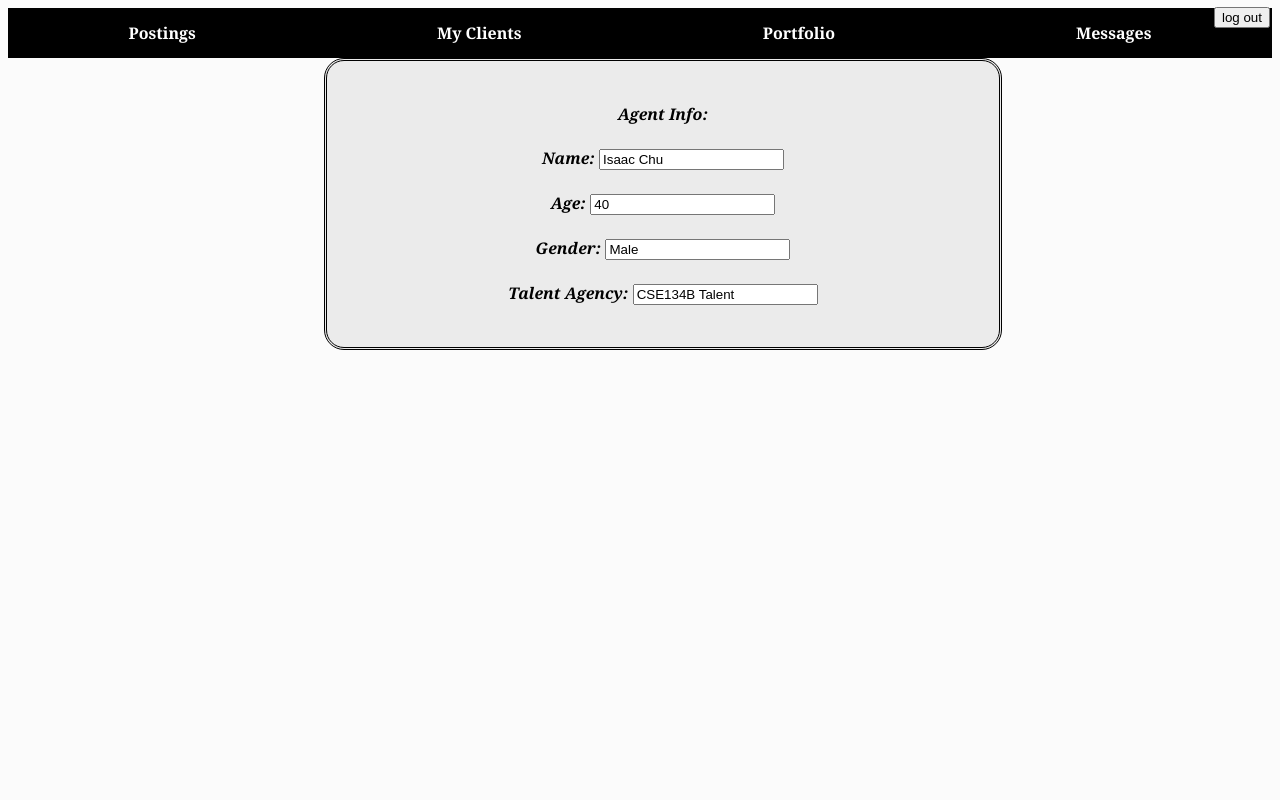
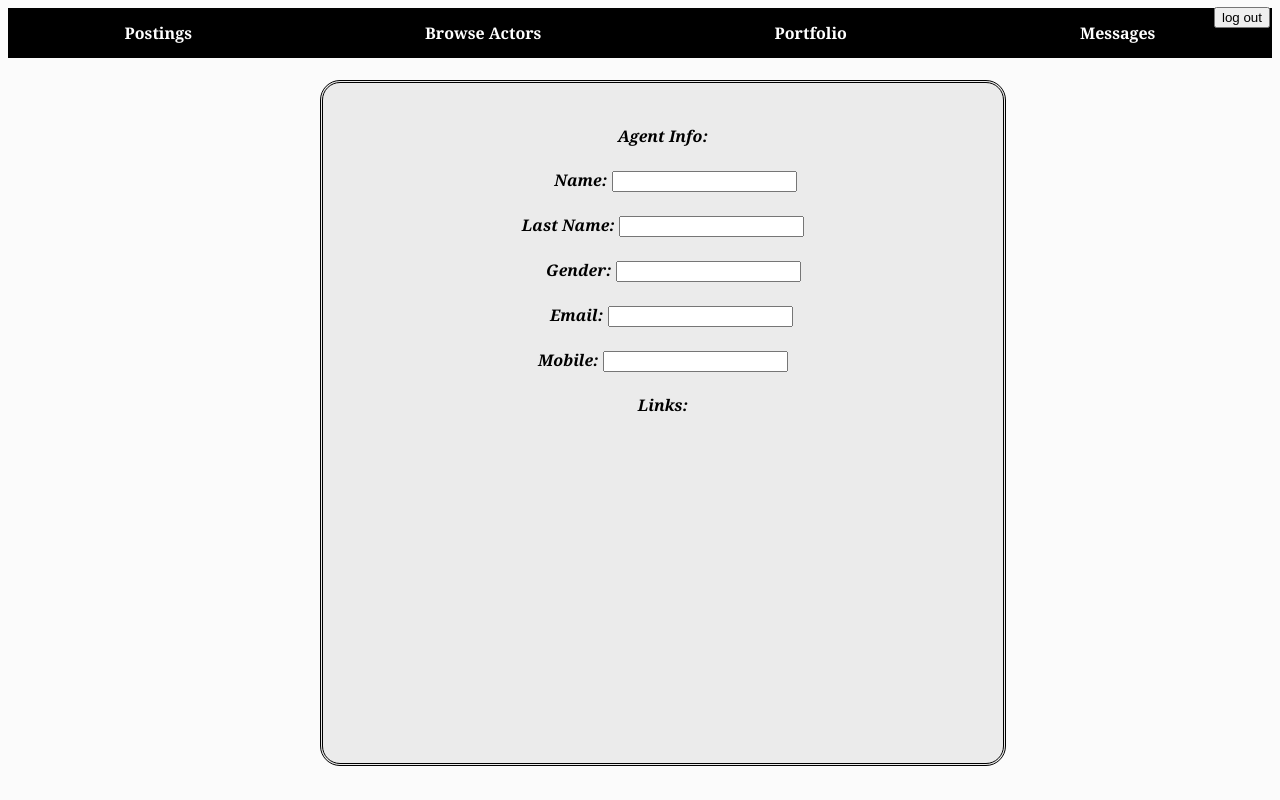
Before and after one commit to lryu1/CSE134B, a plain HTML site: page AgentPortfolio.html in a window 1280 px wide. Drawn offline with Linux system fonts and the light colour scheme.

Commit message:
Add files via upload

```diff
--- a/AgentPortfolio.html
+++ b/AgentPortfolio.html
@@ -1,26 +1,38 @@
 <!DOCTYPE html>
 <html>
 <head>
-    <title>Agent's Clients</title>
-     <meta charset="utf-8" />
+
     <link rel="stylesheet" href="styles.css">
     <style>
+        div.agentInfo {
+            position: absolute;
+            top: 10%;
+            left: 25%;
+            height: 80%;
+            width: 50%;
+            border-radius: 20px;
+            border-style: double;
+            background-color: #EBEBEB;
+            padding: 20px;
+            font-style: italic;
+            font-weight: bold;
+            text-align: center;
+        }
 
 
-img {
-    display: block;
-    margin-left: auto;
-    margin-right: auto;
-}
+    </style>
 
-</style>
+
 </head>
+<body>
 
-<body>
+
+
     <ul>
-        <li><a href="./AgentsPostings.html">Postings</a></li>
-        <li><a href="./AgentsClients.html">My Clients</a></li>
-        <li><a href=."#portfolio">Portfolio</a></li>
+
+        <li><a href="#postings">Postings</a></li>
+        <li><a href="./AgentsClients.html">Browse Actors</a></li>
+        <li><a href="./AgentPortfolio.html">Portfolio</a></li>
         <li><a href=./Messages.html>Messages</a></li>
     </ul>
     <form name="form1" method="post" action="index.html">
@@ -29,30 +41,43 @@ img {
         </label>
     </form>
 
-<div class = "personInfo">
 
+
+    <div class="agentInfo">
+
+        <form action="/action_page.php">
             <br />
             Agent Info:<br /><br />
-  Name:
-  <input type="text" name="name" value="Isaac Chu"/><br><br />
-  Age:
-	<input type="text" name="age" value="40" /><br><br />
-  Gender:
-  <input type="text" name="gender" value="Male" /><br><br />
-  Talent Agency:
-  <input type="text" name="Agency" value="CSE134B Talent" /><br><br />
+            &nbsp&nbsp&nbsp&nbsp&nbsp&nbspName:
+            <input type="text" id="firstName" name="lastName" /><br><br />
+            Last Name:
+            <input type="text" id="lastName" name="lastName" /><br><br />
 
+
+
+            &nbsp&nbsp&nbsp&nbsp&nbspGender:
+
+            <input type="text" id="gender" name="gender" /><br><br />
+            &nbsp&nbsp&nbsp&nbspEmail:
+            <input type="text" id="email" name="Email" /><br><br />
+            Mobile:
+            <input type="text" id="mobile" name="mobile" /><br><br />
+            Links:
+
+
+
+        </form>
     </div>
 
     <script>
         var agentObj = JSON.parse(localStorage.getItem("agentObj"));
-        document.getElementById("firstName").setAttribute("value", actorObj.actorFirstName);
-        document.getElementById("lastName").setAttribute("value", actorObj.actorLastName);
-        document.getElementById("mobile").setAttribute("value", actorObj.actorMobile);
+        document.getElementById("firstName").setAttribute("value", agentObj.agentFirstName);
+        document.getElementById("lastName").setAttribute("value", agentObj.agentLastName);
+        document.getElementById("mobile").setAttribute("value", agentObj.agentMobile);
 
       //document.getElementById("bDay").setAttribute("value", actorObj.actorBirthDay);
-        document.getElementById("gender").setAttribute("value", actorObj.actorGender);
-        document.getElementById("email").setAttribute("value", actorObj.actorEmail);
+        document.getElementById("gender").setAttribute("value", agentObj.agentGender);
+        document.getElementById("email").setAttribute("value", agentObj.agentEmail);
 
         //document.getElementById("age").value = "2014-02-09";;
        // document.write(actorObj.actorBirthday);
@@ -60,8 +85,5 @@ img {
             ///document.getElementById("firstName").value = actorObj.actorFirstName;
     </script>
 
-
-
-
 </body>
 </html>
```
Lines whose indentation alone changed are shown as unchanged.
